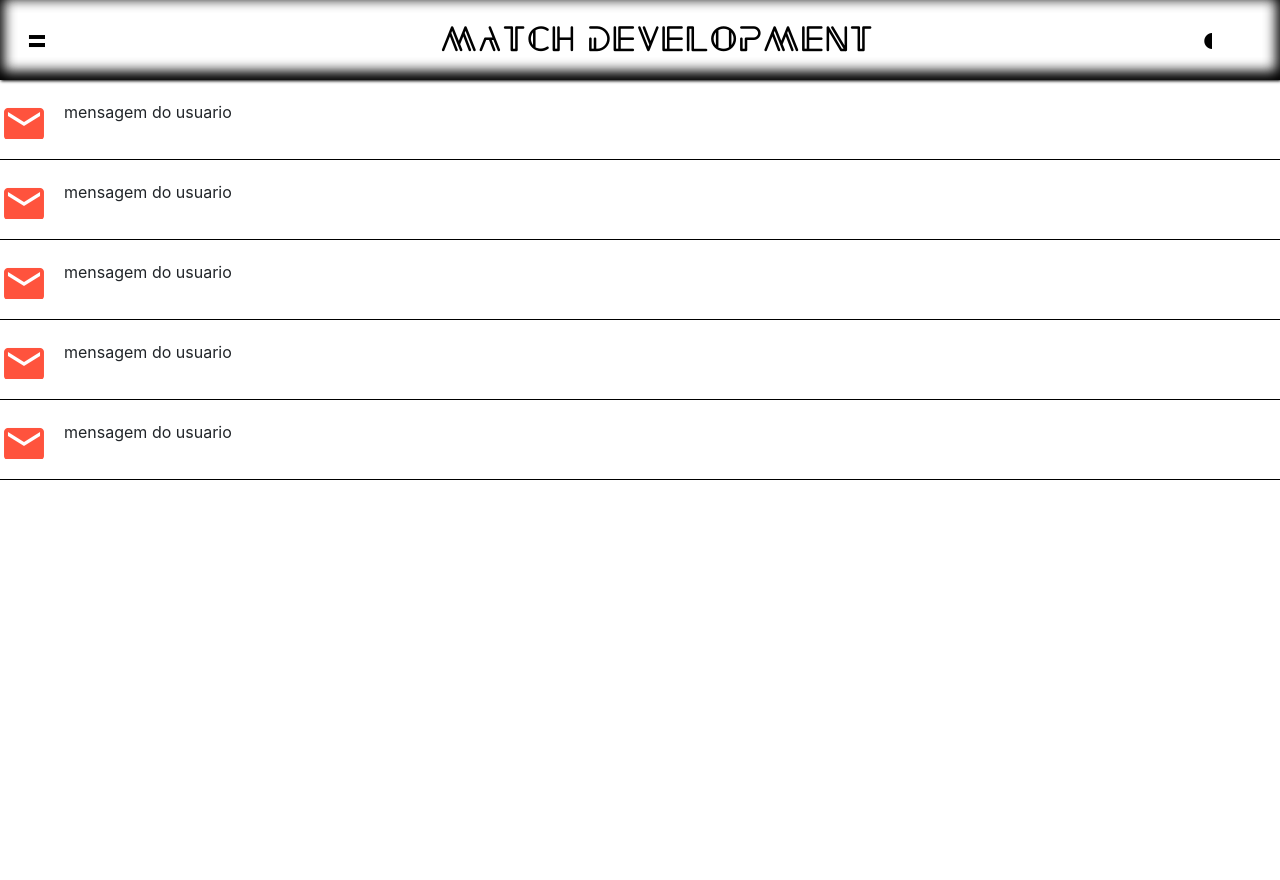
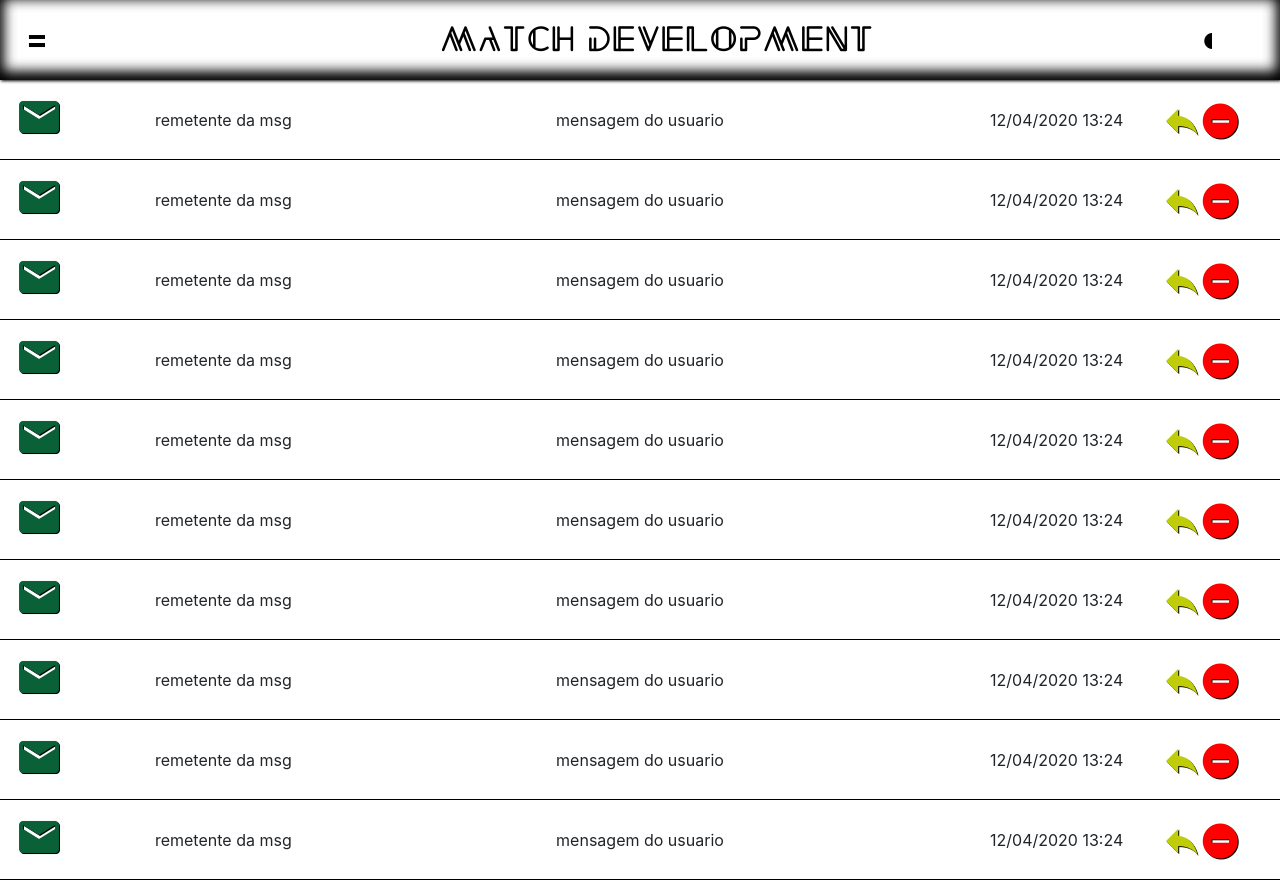
Before and after one commit to marceloarauj/MatchDevelopment, an Angular app: page /mensagens in a window 1280 px wide. Before the commit the page ends 800 px from the top, so only its background shows below. Built offline with nearby package versions, Linux system fonts and the light colour scheme.

Commit message:
Ajuste na tela de mensagem

```diff
--- a/src/app/pages/mensagem-page/caixa-mensagem/caixa-mensagem.component.css
+++ b/src/app/pages/mensagem-page/caixa-mensagem/caixa-mensagem.component.css
@@ -13,4 +13,36 @@
     width: 5vw;
     height: 50%;
     font-size:300%;
+    color: rgb(10, 97, 55);
+    text-shadow: 1px 1px black;
 }
+.icone-remove{
+    color:red;
+    font-size:300%;
+    display: inline;
+    transition: .7s;
+}
+.icone-remove:hover{
+    color:rgb(145, 6, 6);
+}
+
+.icone-encaminhar{
+    color:rgb(191, 204, 9);
+    text-shadow: 1px 1px black;
+    font-size:300%;
+    display: inline;
+    transition: .7s;
+}
+.icone-encaminhar:hover{
+    color:rgb(104, 110, 14);
+}
+.botao-formatado{
+    width: 3vw;
+    height:50%;
+    text-shadow: 1px 1px black;
+    outline:none;
+}
+.centralizar{
+    display:inline-block;
+    text-align: center;
+}
--- a/src/app/pages/mensagem-page/caixa-mensagem/caixa-mensagem.component.html
+++ b/src/app/pages/mensagem-page/caixa-mensagem/caixa-mensagem.component.html
@@ -1,6 +1,24 @@
 <div class="container-fluid campo-mensagem">
-    <div class="row align-items-center formata-linha">
-        <mat-icon class="icone-mensagem" color="accent">mail</mat-icon>
-        <p>{{mensagem}}</p>
+    <div class="row no-gutters align-items-center formata-linha">
+        <div class="col-1">
+            <mat-icon class="icone-mensagem">mail</mat-icon>
+        </div>
+        <div class="col-2 centralizar">
+            {{remetente}}
+        </div>
+        <div class="col-6 centralizar">
+            {{mensagem}}
+        </div>
+        <div class="col-2 centralizar">
+            {{dataHora}}
+        </div>
+        <div class="col-1 remove-col-padding">
+            <button class="botao-formatado" mat-icon-button>
+                <mat-icon class="icone-encaminhar">reply</mat-icon>
+            </button>
+            <button class="botao-formatado" mat-icon-button (dblclick)="removerMensagem()">
+                <mat-icon class="icone-remove">remove_circle</mat-icon>
+            </button>
+        </div>
     </div>
 </div>
--- a/src/app/pages/mensagem-page/caixa-mensagem/caixa-mensagem.component.ts
+++ b/src/app/pages/mensagem-page/caixa-mensagem/caixa-mensagem.component.ts
@@ -11,6 +11,11 @@ export class CaixaMensagemComponent implements OnInit {
 
   ngOnInit() {
   }
-
-  mensagem:String = "mensagem do usuario";
+  idMensagem:Number = 1;
+  remetente:String = "remetente da msg";
+  mensagem:String  = "mensagem do usuario";
+  dataHora:String = "12/04/2020 13:24";
+  removerMensagem(){
+    alert("A");
+  }
 }
--- a/src/app/pages/mensagem-page/mensagem-page.component.css
+++ b/src/app/pages/mensagem-page/mensagem-page.component.css
@@ -4,3 +4,6 @@
     top:10vh;
     position: absolute;
 }
+.mensagem{
+    z-index: -1;
+}
--- a/src/app/pages/mensagem-page/mensagem-page.component.html
+++ b/src/app/pages/mensagem-page/mensagem-page.component.html
@@ -1,3 +1,3 @@
-<div class="tela-cheia">
+<div class="tela-cheia mensagem">
     <Mensagem *ngFor="let mensagem of mensagens"></Mensagem>
 </div>
--- a/src/app/pages/mensagem-page/mensagem-page.component.ts
+++ b/src/app/pages/mensagem-page/mensagem-page.component.ts
@@ -12,5 +12,5 @@ export class MensagemPageComponent implements OnInit {
 
   ngOnInit() {
   }
-  mensagens =['Mensagem','Teste','Teste','Abc','DEF'];
+  mensagens =['Mensagem','Teste','Teste','Abc','DEF','Mensagem','Teste','Teste','Abc','DEF'];
 }
--- a/src/app/pages/perfil-page/perfil-page.component.ts
+++ b/src/app/pages/perfil-page/perfil-page.component.ts
@@ -7,7 +7,7 @@ import {ExpBarComponent} from '../perfil-page/components/exp-bar/exp-bar.compone
 })
 export class PerfilPageComponent implements OnInit {
 
-  nome:String = "Marcelo de Araújo";
+  nome:String = "KaisenAlphaPvE";
   level:String  = "50";
   icon:String = "../../../assets/icones-perfil/icons/angularjs/angularjs-original.svg";
 
```
